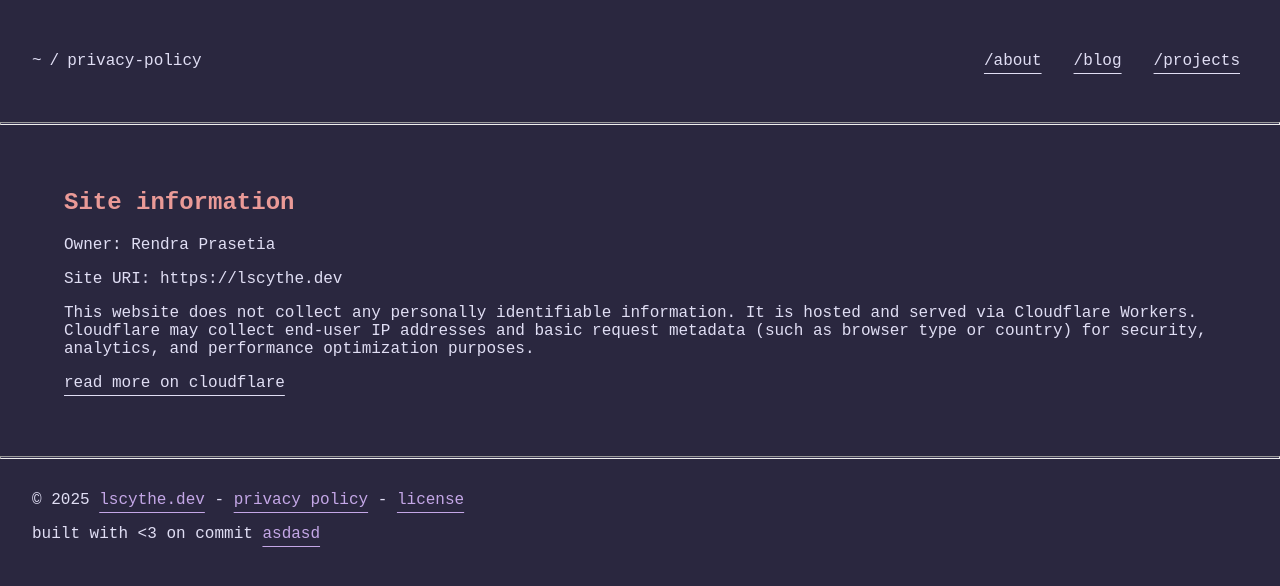
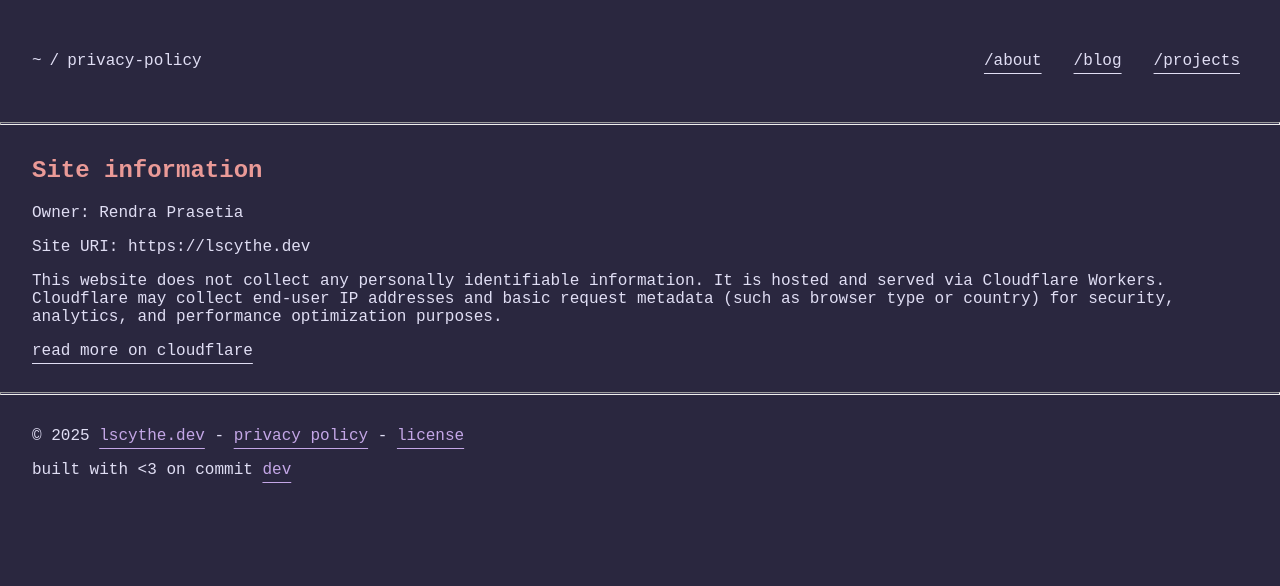
Before and after one commit to lscythe/website, an Astro site: page /privacy-policy in a window 1280 px wide. Built offline with nearby package versions, Linux system fonts and the light colour scheme; Astro itself is replaced by a stand-in of ours; a web font is replaced by a local one.

Commit message:
add action

```diff
--- a/package.json
+++ b/package.json
@@ -10,5 +10,8 @@
   },
   "dependencies": {
     "astro": "^5.15.3"
+  },
+  "devDependencies": {
+    "wrangler": "^4.45.4"
   }
 }
--- a/src/components/Footer.astro
+++ b/src/components/Footer.astro
@@ -1,5 +1,7 @@
 ---
 const currentYear = new Date().getFullYear();
+const commitHash = import.meta.env.VITE_GIT_COMMIT ?? "dev";
+const gitUrl = `https://git.lscythe.dev/lscythe/website/commit/${commitHash}`;
 ---
 
 <footer>
@@ -12,7 +14,8 @@ const currentYear = new Date().getFullYear();
         <span><a href="/LICENSE">license</a></span>
     </div>
     <div class="bottom">
-        <span>built with &lt;3 on commit <a href="">asdasd</a></span>
+        <span>built with &lt;3 on commit <a href={gitUrl}>{commitHash}</a></span
+        >
     </div>
 </footer>
 
--- a/src/pages/index.astro
+++ b/src/pages/index.astro
@@ -7,5 +7,6 @@ import Cowsay from "../components/Cowsay.astro";
     <div class="container">
         <Cowsay />
         <h2>Hello World!</h2>
+        <p></p>
     </div>
 </Layout>
--- a/src/pages/privacy-policy.astro
+++ b/src/pages/privacy-policy.astro
@@ -25,8 +25,4 @@ const cfPolicy =
     </div>
 </Layout>
 
-<style>
-    .container {
-        margin: var(--space-xl);
-    }
-</style>
+<style></style>
```
Also changed, not shown: .forgejo/workflows/deploy.yaml (added), 2 other files.
